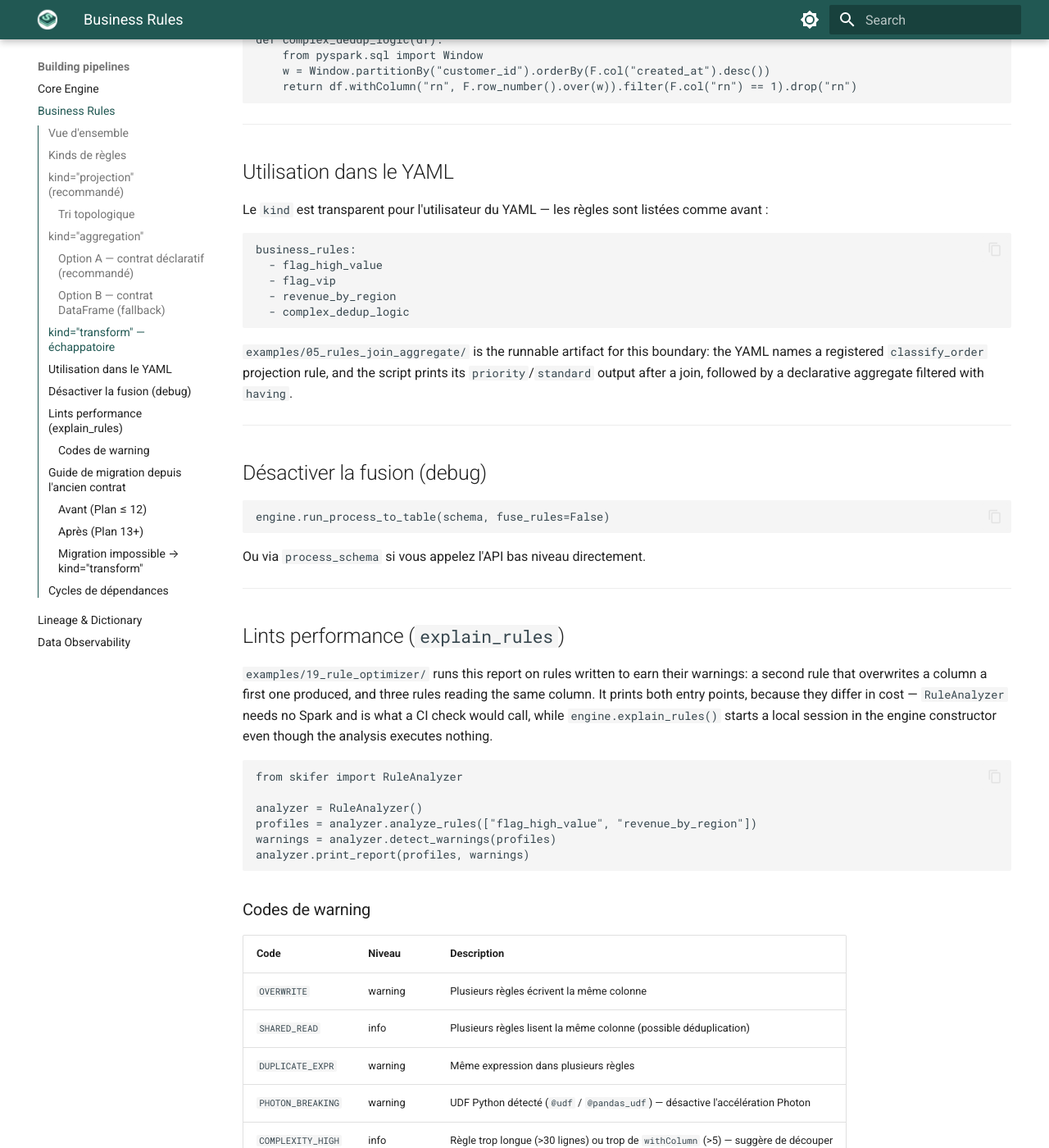
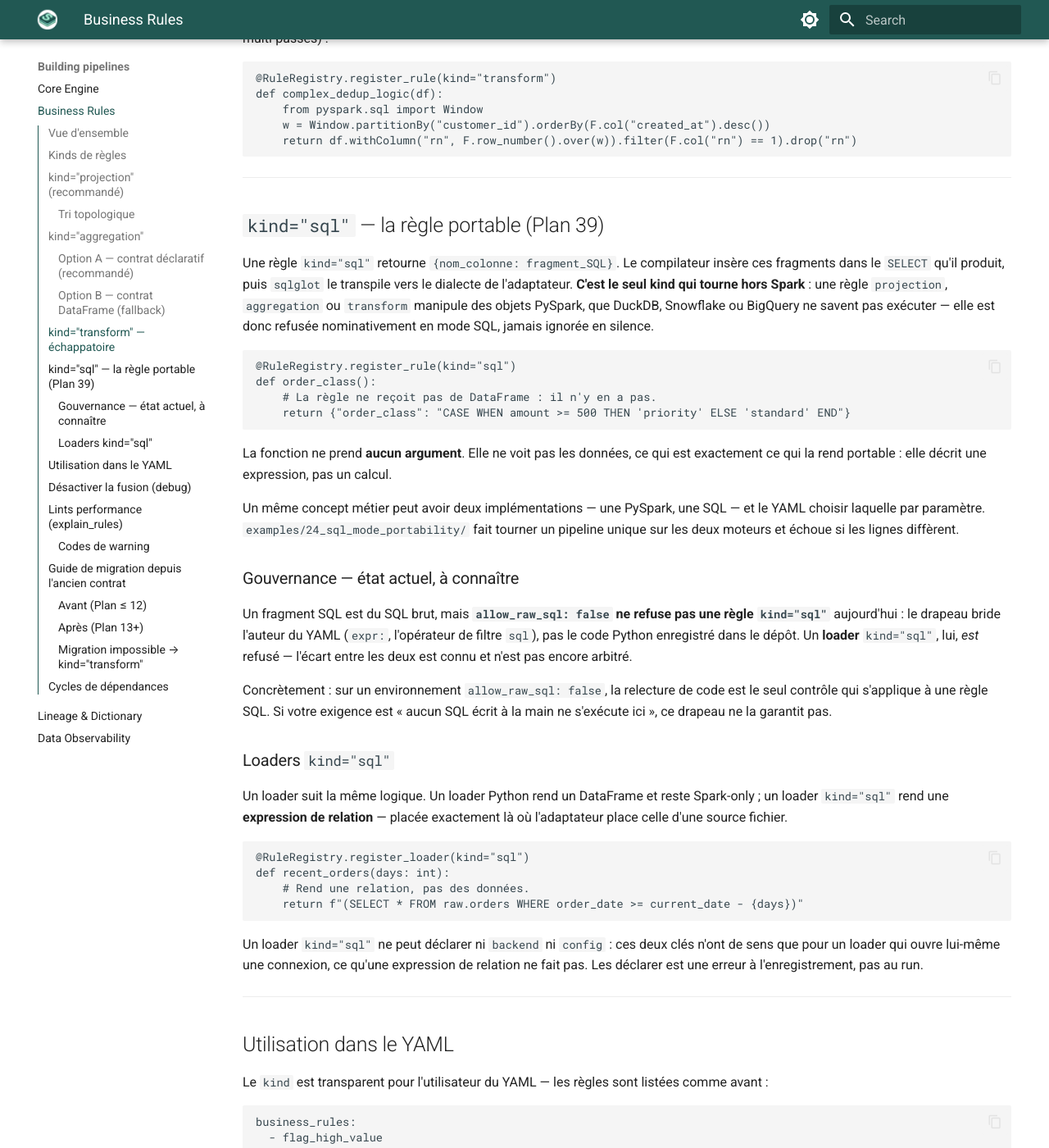
Before and after one commit to morzu117/skifer, an MkDocs documentation site: the page built from docs/rules.md, in a window 1280 px wide and 1400 px high, scrolled down 2443 px. Shown: the whole window at 82% size. Built offline with MkDocs 1.6.1 and Material for MkDocs 9.7.7, drawn with Linux system fonts in a browser that asks for light colours; some of the changed text lies outside the part shown.

Commit message:
docs(plan39-9): règles et loaders kind="sql", et le trou de allow_raw_sql
Co-Authored-By: Claude Opus 5 (1M context) <noreply@anthropic.com>

````diff
--- a/docs/rules.md
+++ b/docs/rules.md
@@ -16,6 +16,7 @@ d'exécution.
 | `projection` (**défaut**) | `dict[str, Column]` | Toutes les règles consécutives sont **fusionnées en un seul `select()`**. Tri topologique automatique des dépendances. |
 | `aggregation` | `(list[str], dict[str, Column])` ou `DataFrame` | Règles partageant les mêmes clés `groupBy` fusionnées en un seul `groupBy(...).agg(...)`. |
 | `transform` | `DataFrame` | Exécution séquentielle, contrat hérité `df → df`. Échappatoire pour la logique complexe. |
+| `sql` | `dict[str, str]` | Fragments SQL fusionnés dans le `SELECT` compilé. Le seul kind portable hors Spark (Plan 39). |
 
 ---
 
@@ -115,6 +116,61 @@ def complex_dedup_logic(df):
     w = Window.partitionBy("customer_id").orderBy(F.col("created_at").desc())
     return df.withColumn("rn", F.row_number().over(w)).filter(F.col("rn") == 1).drop("rn")
 ```
+
+---
+
+## `kind="sql"` — la règle portable (Plan 39)
+
+Une règle `kind="sql"` retourne `{nom_colonne: fragment_SQL}`. Le compilateur
+insère ces fragments dans le `SELECT` qu'il produit, puis `sqlglot` le transpile
+vers le dialecte de l'adaptateur. **C'est le seul kind qui tourne hors Spark** :
+une règle `projection`, `aggregation` ou `transform` manipule des objets PySpark,
+que DuckDB, Snowflake ou BigQuery ne savent pas exécuter — elle est donc refusée
+nominativement en mode SQL, jamais ignorée en silence.
+
+```python
+@RuleRegistry.register_rule(kind="sql")
+def order_class():
+    # La règle ne reçoit pas de DataFrame : il n'y en a pas.
+    return {"order_class": "CASE WHEN amount >= 500 THEN 'priority' ELSE 'standard' END"}
+```
+
+La fonction ne prend **aucun argument**. Elle ne voit pas les données, ce qui est
+exactement ce qui la rend portable : elle décrit une expression, pas un calcul.
+
+Un même concept métier peut avoir deux implémentations — une PySpark, une SQL — et
+le YAML choisir laquelle par paramètre. `examples/24_sql_mode_portability/` fait
+tourner un pipeline unique sur les deux moteurs et échoue si les lignes diffèrent.
+
+### Gouvernance — état actuel, à connaître
+
+Un fragment SQL est du SQL brut, mais **`allow_raw_sql: false` ne refuse pas une
+règle `kind="sql"`** aujourd'hui : le drapeau bride l'auteur du YAML (`expr:`,
+l'opérateur de filtre `sql`), pas le code Python enregistré dans le dépôt. Un
+**loader** `kind="sql"`, lui, *est* refusé — l'écart entre les deux est connu et
+n'est pas encore arbitré.
+
+Concrètement : sur un environnement `allow_raw_sql: false`, la relecture de code
+est le seul contrôle qui s'applique à une règle SQL. Si votre exigence est
+« aucun SQL écrit à la main ne s'exécute ici », ce drapeau ne la garantit pas.
+
+### Loaders `kind="sql"`
+
+Un loader suit la même logique. Un loader Python rend un DataFrame et reste
+Spark-only ; un loader `kind="sql"` rend une **expression de relation** — placée
+exactement là où l'adaptateur place celle d'une source fichier.
+
+```python
+@RuleRegistry.register_loader(kind="sql")
+def recent_orders(days: int):
+    # Rend une relation, pas des données.
+    return f"(SELECT * FROM raw.orders WHERE order_date >= current_date - {days})"
+```
+
+Un loader `kind="sql"` ne peut déclarer ni `backend` ni `config` : ces deux clés
+n'ont de sens que pour un loader qui ouvre lui-même une connexion, ce qu'une
+expression de relation ne fait pas. Les déclarer est une erreur à
+l'enregistrement, pas au run.
 
 ---
 
````
Also changed, not shown: CHANGELOG.md (+9 -0 lines), 1 other file.
